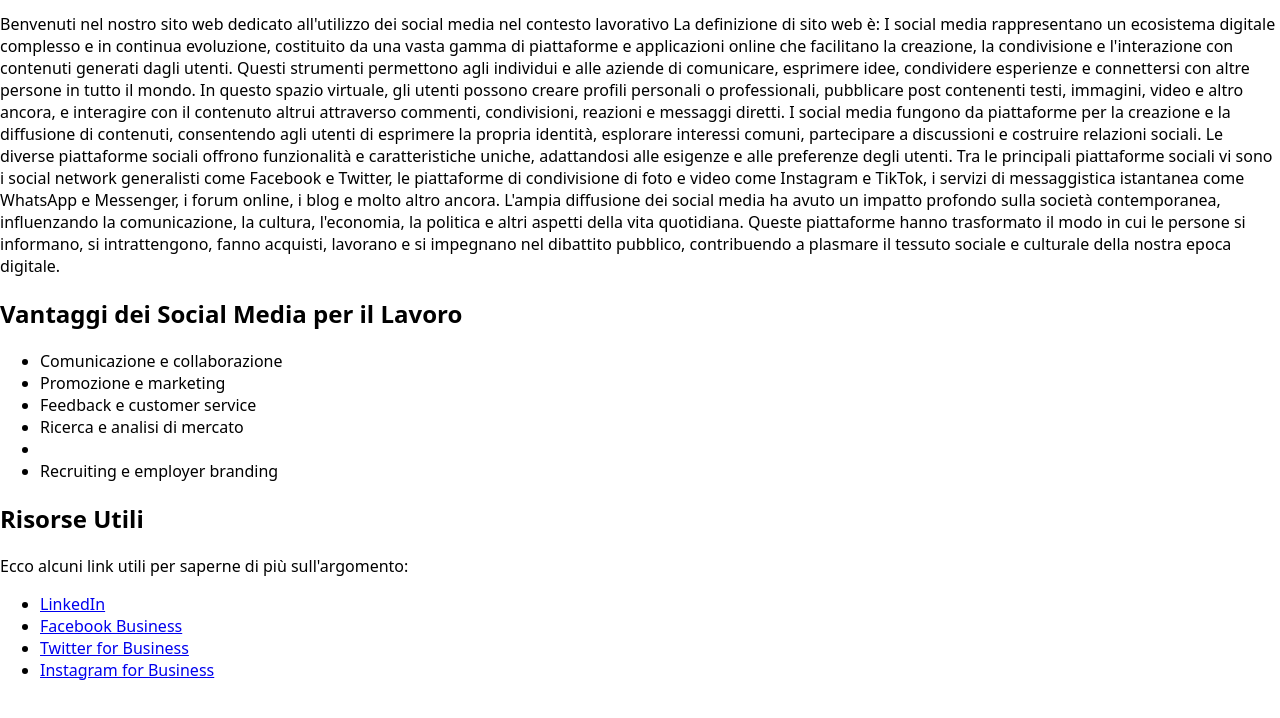
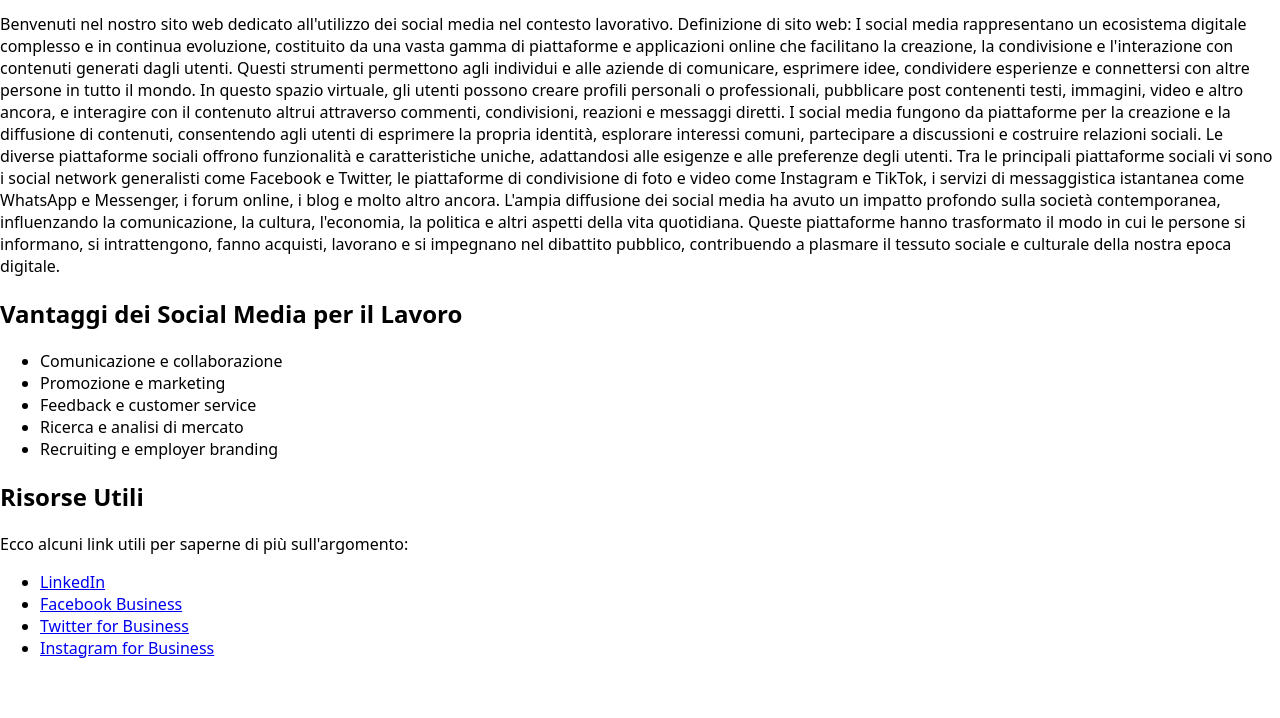
Before and after one commit to francescodicosola/caccia2, a website: page EducazioneCivica.html in a window 1280 px wide. Shown: the part 52-770 px from the top of the page. Drawn offline with Linux system fonts and the light colour scheme.

Commit message:
Update EducazioneCivica.html

```diff
--- a/EducazioneCivica.html
+++ b/EducazioneCivica.html
@@ -9,11 +9,12 @@
 <body>
     <div class="container">
         <h1 class="center">Social Media per il Lavoro</h1>
-        <p class="center">Benvenuti nel nostro sito web dedicato all'utilizzo dei social media nel contesto lavorativo
-            La definizione di sito web è: I social media rappresentano un ecosistema digitale complesso e in continua evoluzione, costituito da una vasta gamma di piattaforme e applicazioni online che facilitano la creazione, la condivisione e l'interazione con contenuti generati dagli utenti. Questi strumenti permettono agli individui e alle aziende di comunicare, esprimere idee, condividere esperienze e connettersi con altre persone in tutto il mondo.
-In questo spazio virtuale, gli utenti possono creare profili personali o professionali, pubblicare post contenenti testi, immagini, video e altro ancora, e interagire con il contenuto altrui attraverso commenti, condivisioni, reazioni e messaggi diretti. I social media fungono da piattaforme per la creazione e la diffusione di contenuti, consentendo agli utenti di esprimere la propria identità, esplorare interessi comuni, partecipare a discussioni e costruire relazioni sociali.
-Le diverse piattaforme sociali offrono funzionalità e caratteristiche uniche, adattandosi alle esigenze e alle preferenze degli utenti. Tra le principali piattaforme sociali vi sono i social network generalisti come Facebook e Twitter, le piattaforme di condivisione di foto e video come Instagram e TikTok, i servizi di messaggistica istantanea come WhatsApp e Messenger, i forum online, i blog e molto altro ancora.
-L'ampia diffusione dei social media ha avuto un impatto profondo sulla società contemporanea, influenzando la comunicazione, la cultura, l'economia, la politica e altri aspetti della vita quotidiana. Queste piattaforme hanno trasformato il modo in cui le persone si informano, si intrattengono, fanno acquisti, lavorano e si impegnano nel dibattito pubblico, contribuendo a plasmare il tessuto sociale e culturale della nostra epoca digitale.</p>
+        <p class="center">Benvenuti nel nostro sito web dedicato all'utilizzo dei social media nel contesto lavorativo.
+            Definizione di sito web:
+            I social media rappresentano un ecosistema digitale complesso e in continua evoluzione, costituito da una vasta gamma di piattaforme e applicazioni online che facilitano la creazione, la condivisione e l'interazione con contenuti generati dagli utenti. Questi strumenti permettono agli individui e alle aziende di comunicare, esprimere idee, condividere esperienze e connettersi con altre persone in tutto il mondo.
+            In questo spazio virtuale, gli utenti possono creare profili personali o professionali, pubblicare post contenenti testi, immagini, video e altro ancora, e interagire con il contenuto altrui attraverso commenti, condivisioni, reazioni e messaggi diretti. I social media fungono da piattaforme per la creazione e la diffusione di contenuti, consentendo agli utenti di esprimere la propria identità, esplorare interessi comuni, partecipare a discussioni e costruire relazioni sociali.
+            Le diverse piattaforme sociali offrono funzionalità e caratteristiche uniche, adattandosi alle esigenze e alle preferenze degli utenti. Tra le principali piattaforme sociali vi sono i social network generalisti come Facebook e Twitter, le piattaforme di condivisione di foto e video come Instagram e TikTok, i servizi di messaggistica istantanea come WhatsApp e Messenger, i forum online, i blog e molto altro ancora.
+            L'ampia diffusione dei social media ha avuto un impatto profondo sulla società contemporanea, influenzando la comunicazione, la cultura, l'economia, la politica e altri aspetti della vita quotidiana. Queste piattaforme hanno trasformato il modo in cui le persone si informano, si intrattengono, fanno acquisti, lavorano e si impegnano nel dibattito pubblico, contribuendo a plasmare il tessuto sociale e culturale della nostra epoca digitale.</p>
         <h2>Vantaggi dei Social Media per il Lavoro</h2>
 
         <ul>
@@ -21,7 +22,6 @@ L'ampia diffusione dei social media ha avuto un impatto profondo sulla società
             <li>Promozione e marketing</li>
             <li>Feedback e customer service</li>
             <li>Ricerca e analisi di mercato</li>
-            <li>
             <li>Recruiting e employer branding</li>
         </ul>
         <h2>Risorse Utili</h2>
```
